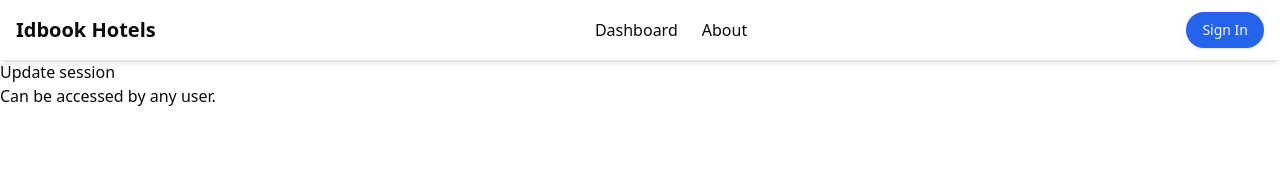
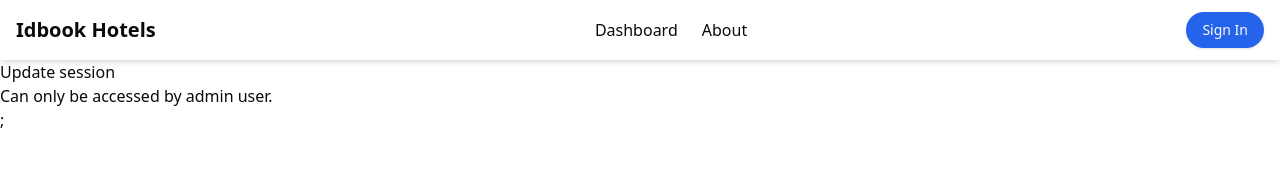
Before and after one commit to Divya70/idbook-hotels-assignment, a Next.js app: page /dashboard in a window 1280 px wide. Shown: the top 174 px of the page. Built offline with nearby package versions, Linux system fonts and the light colour scheme; no server answers.

Commit message:
update routes

```diff
--- a/app/about/page.jsx
+++ b/app/about/page.jsx
@@ -1,3 +1,3 @@
 export default function About() {
-  return <h1>Can only be accessed by admin user.</h1>;
+  return <h1>Can be accessed by any user.</h1>;
 }
--- a/app/dashboard/page.jsx
+++ b/app/dashboard/page.jsx
@@ -12,7 +12,7 @@
       >
         Update session
       </button>
-      <h1>Can be accessed by any user.</h1>
+      <h1>Can only be accessed by admin user.</h1>;
     </>
   );
 }
--- a/auth.js
+++ b/auth.js
@@ -50,7 +50,7 @@
       if (pathname.startsWith("/auth/signin") && isLoggedIn) {
         return Response.redirect(new URL("/", nextUrl));
       }
-      if (pathname.startsWith("/about") && role !== "admin") {
+      if (pathname.startsWith("/dashboard") && role !== "admin") {
         return Response.redirect(new URL("/", nextUrl));
       }
       return !!auth;
```
